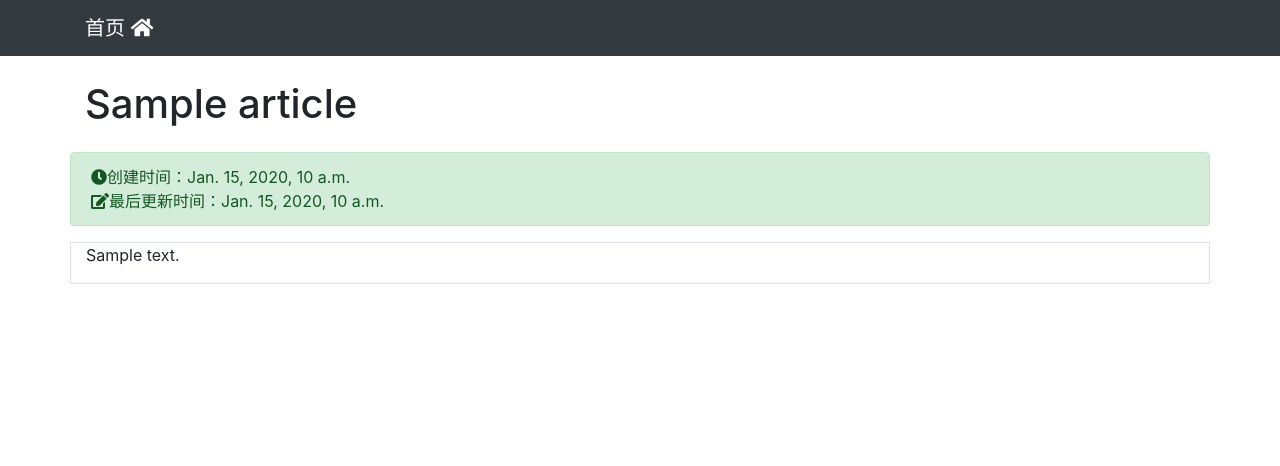
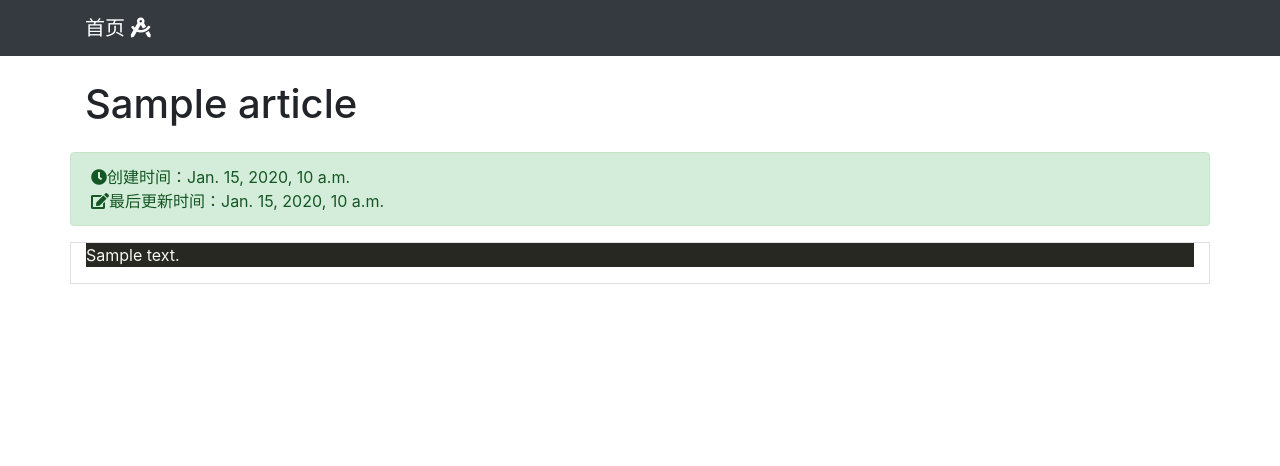
Before and after one commit to icaijy/junyi08.com, a Django app: template blogproject/article/templates/article/detail.html in a window 1280 px wide. Shown: the top 466 px of the page. Run offline with Django 3.2, Linux system fonts and the light colour scheme; the template is opened without the code that fills it: most values are stand-ins (such as "Sample title", 1, 10 or a date in 2020); some libraries are stand-ins or nearby versions.

Commit message:
update templates

```diff
--- a/blogproject/article/templates/article/detail.html
+++ b/blogproject/article/templates/article/detail.html
@@ -15,8 +15,8 @@
     <div class="row">
         <h1 class="col-12 mt-4 mb-4">{{ article.title }}</h1>
         <div class="col-12 alert alert-success"><i class="fas fa-clock"></i>创建时间：{{ article.createTime }}<br><i class="fa fa-edit"></i>最后更新时间：{{ article.updateTime }}</div>
-        <div class="col-12 border">
-            <p class="articleContent">{{ article.content }}</p>
+        <div class="col-12 border bg-white" >
+            <p class="articleContent codehilite">{{ article.content|safe }}</p>
         </div>
     </div>
 </div>
--- a/blogproject/article/templates/base.html
+++ b/blogproject/article/templates/base.html
@@ -4,6 +4,7 @@
 <head>
     <meta charset="utf-8">
     <title>{% block title %}{% endblock %}- 君逸的个人网站</title>
+    <link rel="stylesheet" href="{% static 'monokai.css' %}">
     <link rel="stylesheet" href="https://cdn.jsdelivr.net/npm/bootstrap@4.5.3/dist/css/bootstrap.min.css">
     <link rel="stylesheet" href="{% static 'index.css' %}">
     <!--    <link rel="stylesheet" href="https://cdn.jsdelivr.net/npm/font-awesome@4.7.0/css/font-awesome.css">-->
--- a/blogproject/article/templates/footer.html
+++ b/blogproject/article/templates/footer.html
@@ -1,9 +1,6 @@
 {% load static %}
 <!-- Footer -->
-<div>
-    <br><br><br>
-</div>
-<footer class="py-3 bg-dark fixed-bottom">
+<footer class="py-3 bg-dark footer fixed-bottom" style="position:absolute;bottom:0;">
     <div class="container">
         <p class="m-0 text-center text-white">Copyright &copy; junyi08.com 2020</p>
     </div>
--- a/blogproject/article/templates/header.html
+++ b/blogproject/article/templates/header.html
@@ -1,6 +1,6 @@
 <nav class="navbar navbar-expand-lg navbar-dark bg-dark">
   <div class="container">
-    <a class="navbar-brand" href="/">首页 <i class="fa fa-home"></i> </a>
+      <a class="navbar-brand" href="/">首页 <i class="fa fa-drafting-compass"></i></a>
     <div>
       <ul class="navbar-nav">
         <li class="nav-item">
```
Also changed, not shown: blogproject/article/templates/article/index.html (deleted, +0 -29 lines).
